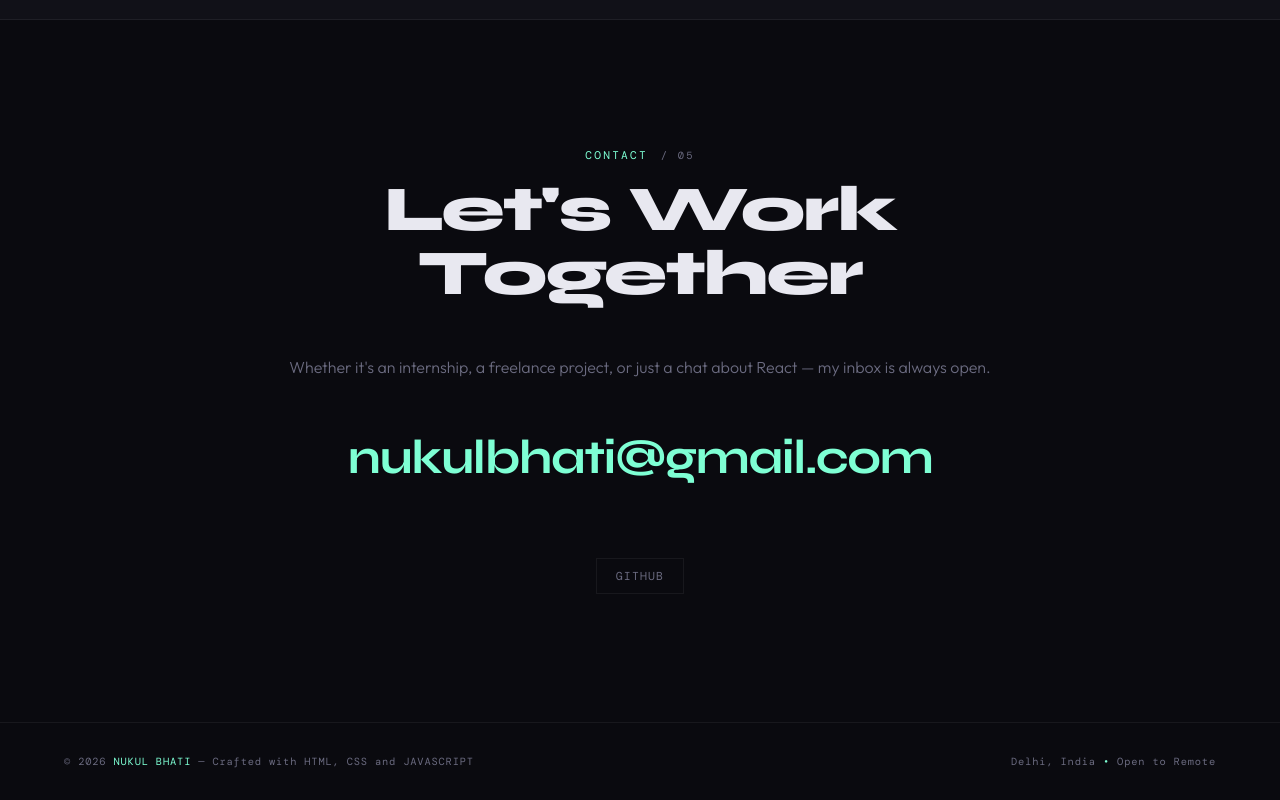
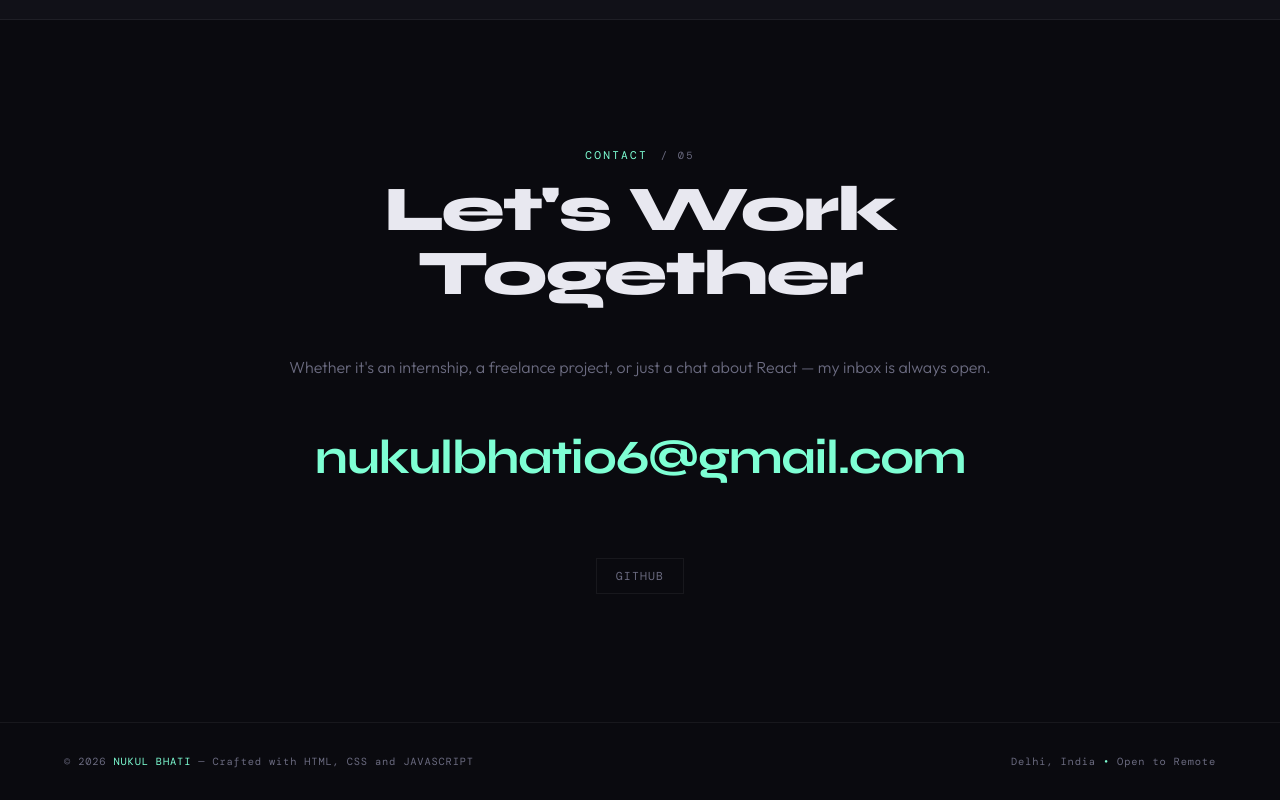
Before and after one commit to NUKULBHATI/resume, a plain HTML site: page INDEX.HTML in a window 1280 px wide. Shown: the part 5293-6093 px from the top of the page. Drawn offline with nearby package versions, Linux system fonts and the light colour scheme; a web font is replaced by a local one.

```diff
--- a/INDEX.HTML
+++ b/INDEX.HTML
@@ -289,7 +289,7 @@
     <p class="reveal" style="color:var(--muted);font-size:1rem;line-height:1.7;font-weight:300;margin-bottom:1rem;">
       Whether it's an internship, a freelance project, or just a chat about React — my inbox is always open.
     </p>
-    <a href="#" class="contact-email reveal">nukulbhati@gmail.com</a>
+    <a href="#" class="contact-email reveal">nukulbhati06@gmail.com</a>
     <div class="social-links reveal">
       <a href="https://github.com/NUKULBHATI" class="social-link">GitHub</a>
       <!-- <a href="#" class="social-link">LinkedIn</a>
```
